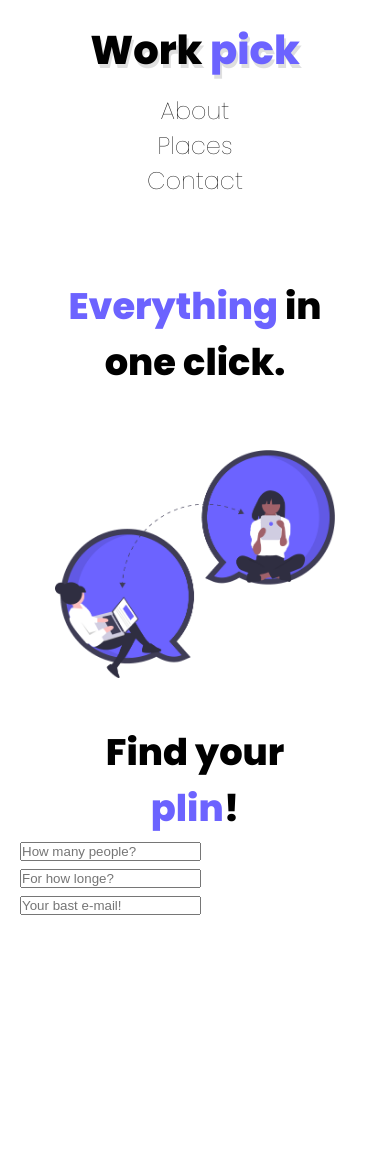
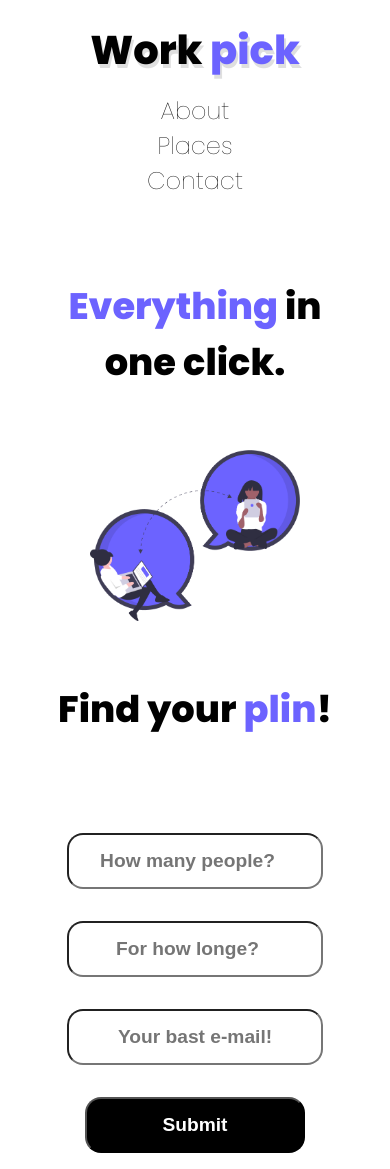
Before and after one commit to aldairandre/workpick, a React (Vite) app: page / in a window 390 px wide. Before the commit the page ends 917 px from the top, so only its background shows below. Built offline with nearby package versions, Linux system fonts and the light colour scheme.

Commit message:
formulario mobile completo

```diff
--- a/src/components/body/Form.jsx
+++ b/src/components/body/Form.jsx
@@ -1,33 +1,89 @@
 import { useState } from 'react';
+import styled from 'styled-components'
 
+const StyleForm = styled.form`
+    @media(max-width:768px){
+        width:100%;
+        display:flex;
+        flex-direction: column;
+        align-items: center;
+        margin-top: 5rem;
+    }
+`
+
+const StyleInput = styled.input`
+    @media(max-width:768px){
+        width:40%;
+        margin: 1rem 0px;
+        padding: 15px;
+        font-weight: 900;
+        font-size: 1.2rem;
+        text-align: center;
+        border-radius: 1rem;
+        color: black;
+    }
+    @media(max-width:425px){
+        width:73%;
+    }
+    @media(max-width:375px){
+        width:85%;
+    }
+    @media(max-width:320px){
+        width:100%;
+    }
+`
+
+const StyleInputSubmit = styled.input`
+    @media(max-width:768px){
+        width:30%;
+        margin: 1rem 0px;
+        padding: 15px;
+        font-weight: 900;
+        font-size: 1.2rem;
+        text-align: center;
+        border-radius: 1rem;
+        color: #fff;
+        background:  #000;
+    }
+    @media(max-width:425px){
+        width:63%;
+    }
+    @media(max-width:375px){
+        width:75%;
+    }
+    @media(max-width:320px){
+        width:90%;
+    }
+`
 
 export default function MyForm() {
+    const [peopleNum, setPeople] = useState("");
     const [name, setName] = useState("");
-  const [peopleNum, setPeopleNum] = useState("");
     const [time, setTime] = useState("");
 
+    const handleSubmit = (event) => {
+        event.preventDefault();
+    }
+
     return (
-    <form>
-        <input
-          type="text"
+        <StyleForm onSubmit={handleSubmit}>
+            <StyleInput
+            type="number"
             value={peopleNum}
-          onChange={(e) => setPeopleNum(e.target.value)}
+            onChange={(e) => setPeople(e.target.value)}
             placeholder='How many people?'
             />
-        <input
-          type="text"
+            <StyleInput
+            type="number"
             value={name}
             onChange={(e) => setName(e.target.value)}
             placeholder='For how longe?'
             />
-        <input type="text" value={time}
-          onChange={
-              (e) => {
-                setTime(e.target.value)
-                console.log({time})
-          }}
+            <StyleInput type="text" value={time}
+            onChange={(e) => setTime(e.target.value)}
             placeholder='Your bast e-mail!'
             />
-    </form>
+            <StyleInputSubmit type="submit" value='Submit'/>
+        </StyleForm>
     )
 }
--- a/src/components/body/index.jsx
+++ b/src/components/body/index.jsx
@@ -1,46 +1,11 @@
-import styled from 'styled-components'
 import MyForm from './Form'
-
-const StyleSubTitle = styled.h2`
-    @media (max-width:768px){
-        font:normal normal 800 2.3rem/normal 'Poppins', sans-serif;
-        text-align: center;
-        margin: 60px 0;
-    }
-    @media(min-width:375px){
-        padding: 0 40px;
-    }
-`
-
-const StyleSubTitle2 = styled(StyleSubTitle)`
-    @media (max-width:768px){
-        font:normal normal 800 2.3rem/normal 'Poppins', sans-serif;
-        margin: 46px 0px 0px 0px;
-    }
-`
-
-const StyleSpan = styled.span`
-    color: #6C63FF;
-`
-const Banner = styled.div`
-    width: 100%;
-    display: flex;
-    @media(max-width:768px){
-        flex-direction: column;
-        align-items: center;
-        justify-content:
-    }
-`
-
-const Img = styled.img`
-    width: 80%;
-`
+import {StyleSubTitle,StyleSubTitle2,StyleSpan,Banner,Img} from './StyleBody'
 
 export default function Body() {
   return (
     <>
         <Banner>
-            <StyleSubTitle><StyleSpan>Everything</StyleSpan> in one click.</StyleSubTitle>
+            <StyleSubTitle2 as='h2'><StyleSpan>Everything</StyleSpan> in one click.</StyleSubTitle2>
             <Img src='/img/illustration.png' alt=''/>
         </Banner>
         <StyleSubTitle2 as='h3'>Find your <StyleSpan>plin</StyleSpan>!</StyleSubTitle2>
```
Lines whose indentation alone changed are shown as unchanged.
